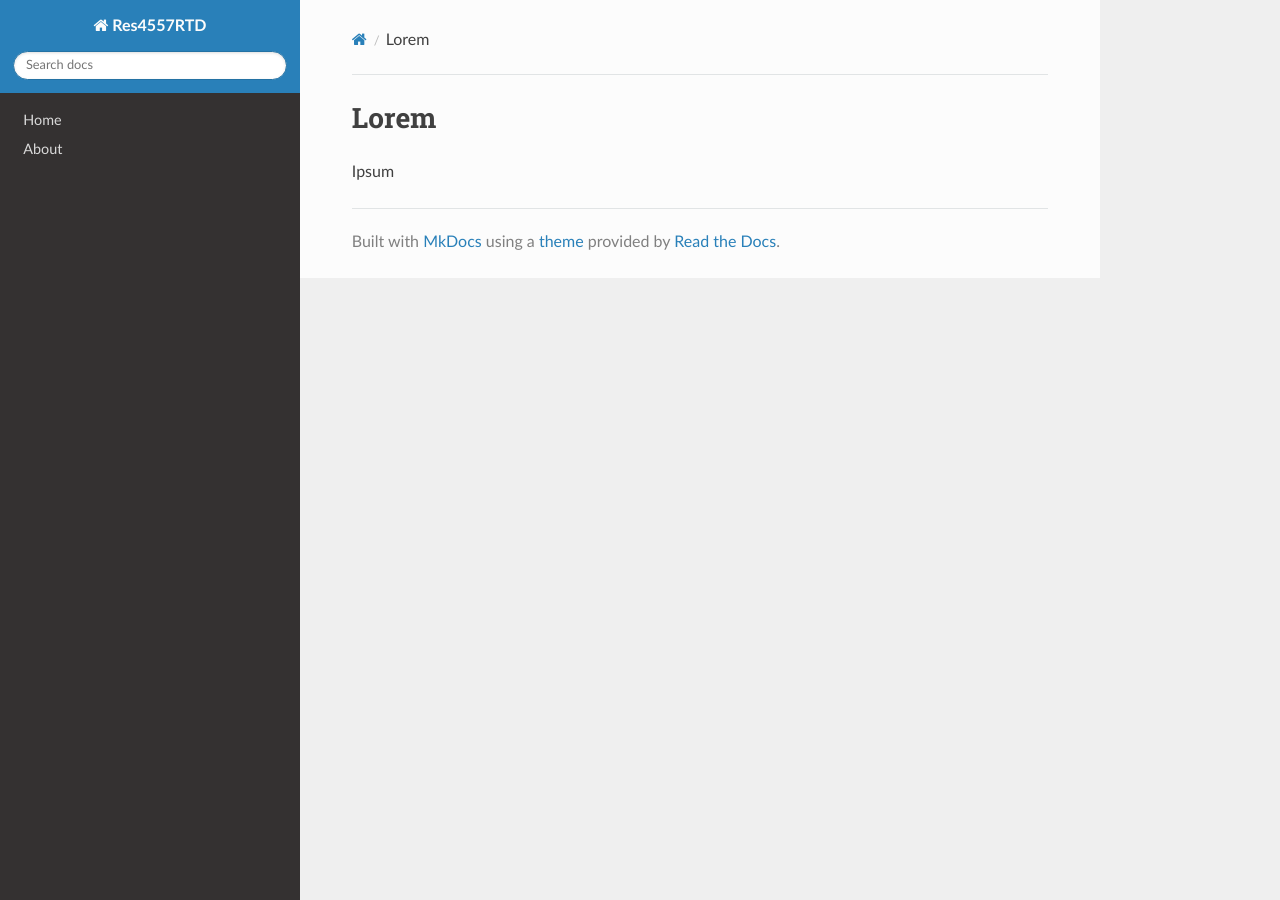
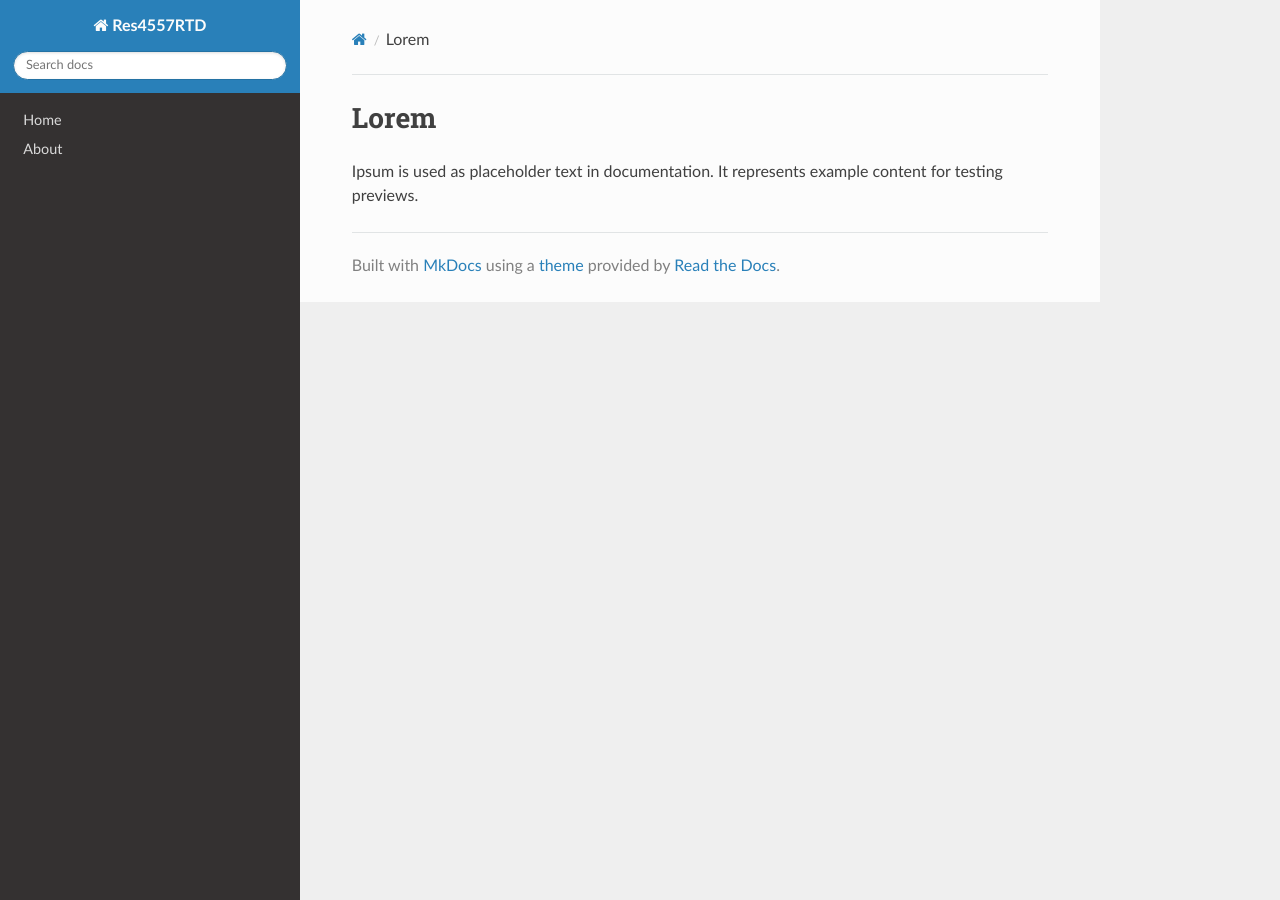
Before and after one commit to flaviomalerba-hash/Res4557RTD, an MkDocs documentation site: the page built from docs/glossary.md, in a window 1280 px wide. Built offline with MkDocs 1.6.1, drawn with Linux system fonts in a browser that asks for light colours; nearby versions of some CDN libraries.

Commit message:
glossary change

```diff
--- a/docs/glossary.md
+++ b/docs/glossary.md
@@ -1,2 +1,2 @@
 # Lorem
-Ipsum
+Ipsum is used as placeholder text in documentation. It represents example content for testing previews.
```
